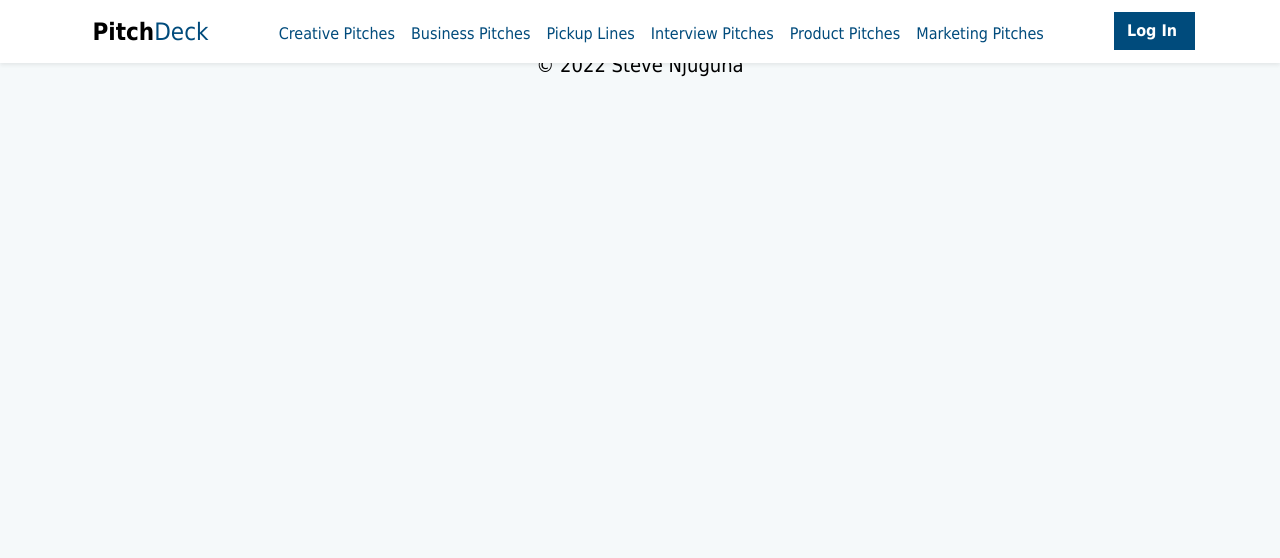
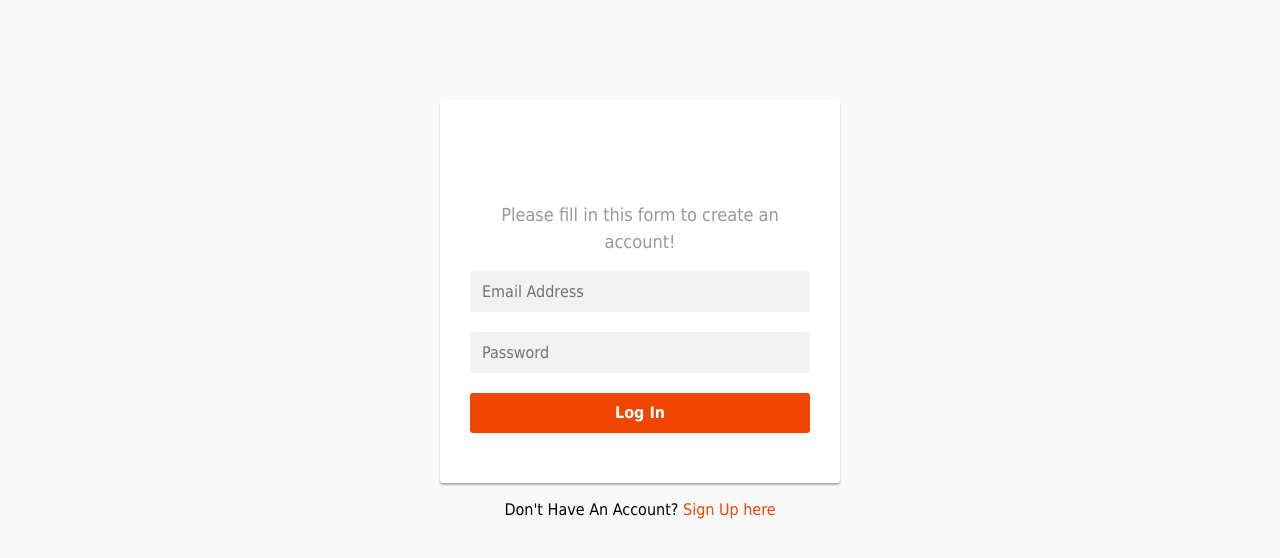
Before and after one commit to steve-njuguna-k/Flask-Pitch-Deck, a Flask app: page /login in a window 1280 px wide. Shown: the top 558 px of the page. Run offline with Flask 2, Linux system fonts and the light colour scheme; some libraries are stand-ins or nearby versions.

Commit message:
Added login form

```diff
--- a/app/static/assets/css/style.css
+++ b/app/static/assets/css/style.css
@@ -1,6 +1,6 @@
 body {
     font-family:'Nunito', Tahoma, Geneva, Verdana, sans-serif;
-    background-color: #f5f9fa;
+    background-color: #f9f9f9;
     color: #000;
 }
 
@@ -23,12 +23,12 @@ a:hover {
 }
 
 .navbar.navbar-dark .nav-item .nav-link {
-    color: #004b7c!important;
+    color: #000!important;
     background-color: #fff;
 }
 
 .navbar.navbar-dark .nav-item .nav-link:hover {
-    color: #0073b1!important;
+    color: #f04600!important;
     background-color: #fff;
 }
 
@@ -48,14 +48,14 @@ a:hover {
     margin-top: 5px;
 }
 
-.btn-blue{
-    background-color: #004b7c;
+.btn-orange{
+    background-color: #f04600;
     color: #fff;
     border-radius: 0%;
 }
 
-.btn-blue:hover{
-    background-color: #0073b1;
+.btn-orange:hover{
+    background-color: #000000;
     color: #fff;
     border-radius: 0%;
 }
@@ -65,7 +65,82 @@ a:hover {
 }
 
 .logo-colour {
-    color: #004b7c;
+    color: #f04600;
+}
+
+.form-control {
+	height: 41px;
+	background: #f2f2f2;
+	box-shadow: none !important;
+	border: none;
+}
+.form-control:focus {
+	background: #e2e2e2;
+}
+.form-control, .btn {
+	border-radius: 3px;
+}
+.login-form {
+	width: 400px;
+	margin: 30px auto;
+    margin-top: 100px;
+}
+.login-form form {
+	color: #999;
+	border-radius: 3px;
+	margin-bottom: 15px;
+	background: #fff;
+	box-shadow: 0px 2px 2px rgba(0, 0, 0, 0.3);
+	padding: 30px;
+}
+.login-form h2  {
+	color: #333;
+	font-weight: bold;
+	margin-top: 0;
+}
+.login-form hr  {
+	margin: 0 -30px 20px;
+}
+.login-form .form-group {
+	margin-bottom: 20px;
+}
+.login-form input[type="checkbox"] {
+	margin-top: 3px;
+}
+.login-form .row div:first-child {
+	padding-right: 10px;
+}
+.login-form .row div:last-child {
+	padding-left: 10px;
+}
+.login-form .btn {
+	font-size: 16px;
+	font-weight: bold;
+	background: #f04600;
+	border: none;
+	min-width: 140px;
+}
+.login-form .btn:hover, .login-form .btn:focus {
+	background: #000 !important;
+	outline: none;
+}
+.login-form a {
+	color: #f04600;
+	text-decoration: none;
+}
+.login-form a:hover {
+	text-decoration: none;
+}
+.login-form form a {
+	color: #f04600;
+	text-decoration: none;
+}
+.login-form form a:hover {
+	text-decoration: none;
+}
+.login-form .hint-text  {
+	padding-bottom: 15px;
+	text-align: center;
 }
 
 .footer{
--- a/app/templates/Base.html
+++ b/app/templates/Base.html
@@ -14,15 +14,7 @@
 <body>
 
     <div class="container">
-        {% include 'Navbar.html' %}
-    </div>
-
-    <div class="container">
         {% block content %} {% endblock %}
-    </div>
-
-    <div class="container footer">
-        {% include 'Footer.html' %}
     </div>
 
     <script src="https://cdnjs.cloudflare.com/ajax/libs/jquery/3.5.1/jquery.slim.min.js"></script>
--- a/app/templates/Login.html
+++ b/app/templates/Login.html
@@ -1 +1,23 @@
 {% include 'Base.html' %}
+
+{% block content %}
+<div class="login-form">
+    <form action="/examples/actions/confirmation.php" method="post">
+        <a href="{{ url_for('home') }}">
+            <h4 class="logo text-center"><span class="logo-colour"><i class="fad fa-lightbulb-on fa-3x"></i></span></h4>
+        </a>
+        <br>
+		<p class="text-center" style="font-size: 18px;">Please fill in this form to create an account!</p>
+        <div class="form-group">
+        	<input type="email" class="form-control" name="email" placeholder="Email Address" required="required">
+        </div>
+		<div class="form-group">
+            <input type="password" class="form-control" name="password" placeholder="Password" required="required">
+        </div>
+		<div class="form-group">
+            <button type="submit" class="btn btn-orange btn-block btn-lg">Log In</button>
+        </div>
+    </form>
+	<div class="hint-text text-center">Don't Have An Account? <a href="#">Sign Up here</a></div>
+</div>
+{% endblock %}
--- a/app/templates/Navbar.html
+++ b/app/templates/Navbar.html
@@ -30,7 +30,7 @@
                 </ul>
                 <div class="d-flex">
                     <a href="{{ url_for('login') }}">
-                        <button class="btn btn-md btn-blue ms-3" data-toggle="modal" data-target="#exampleModal"><b>Log In </b><i class="fal fa-sign-in"></i></button>
+                        <button class="btn btn-md btn-orange ms-3" data-toggle="modal" data-target="#exampleModal"><b>Log In </b><i class="fal fa-sign-in"></i></button>
                     </a>
                 </div>
             </div>
```
Also changed, not shown: app/templates/Index.html (+9 -1 lines).
